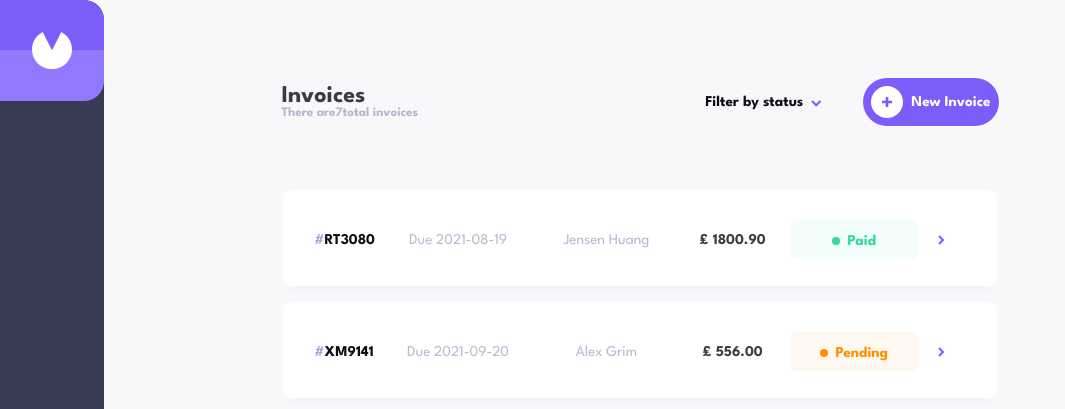
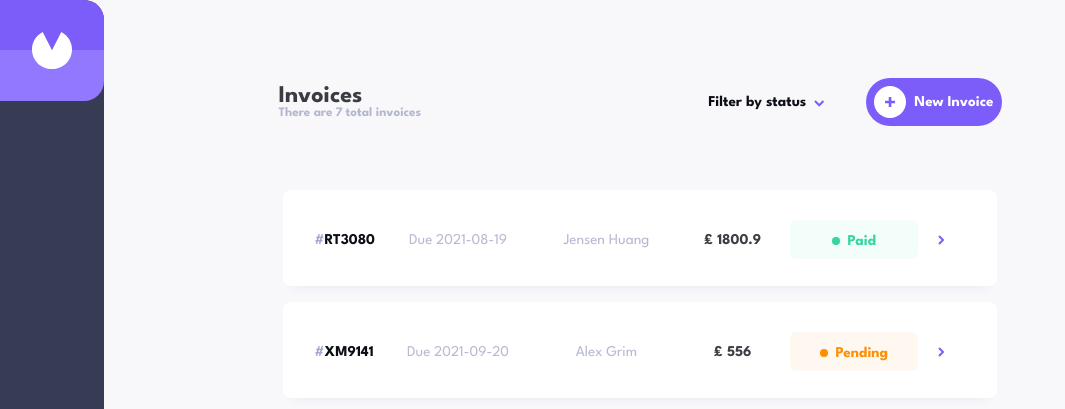
Before and after one commit to Irina923-ar/Invoice-Management-System, a React (Create React App) app: page / in a window 1280 px wide. Shown: the top 409 px of the page, without its empty margins (0-1065 px from the left). Built offline with nearby package versions, Linux system fonts and the light colour scheme; data requests are answered from the project's data file.

Commit message:
update aplication

```diff
--- a/src/components/IndividualPage.js
+++ b/src/components/IndividualPage.js
@@ -207,22 +207,22 @@ const IndividualPage = () => {
                           {item.quantity}
                         </div>
                         <span className="item">x</span>
-                        <div className="item">₤ {item.price.toFixed(2)}</div>
+                        <div className="item">₤ {item.price}</div>
                       </div>
                     ) : (
                       <>
                         <div className="item">{item.quantity}</div>
-                        <div className="item">₤ {item.price.toFixed(2)}</div>
+                        <div className="item">₤ {item.price}</div>
                       </>
                     )}
-                    <div className="content">₤ {item.total.toFixed(2)}</div>
+                    <div className="content">₤ {item.total}</div>
                   </div>
                 ))}
               </div>
               <div className="container-amount-total">
                 <div className="container-amount-total-title">Amount Due</div>
                 <div className="container-amount-total-price">
-                  ₤ {post.total.toFixed(2)}
+                  ₤ {post.total}
                 </div>
               </div>
             </div>
--- a/src/components/Post.js
+++ b/src/components/Post.js
@@ -12,7 +12,7 @@ const Post = ({ post }) => {
           </div>
           <div className="payment-due">Due {post.paymentDue}</div>
           <div className="client-name">{post.clientName}</div>
-          <div className="total">₤ {post.total.toFixed(2)}</div>
+          <div className="total">₤ {post.total}</div>
           <div
             className={`status ${
               post.status === "paid"
--- a/src/index.css
+++ b/src/index.css
@@ -179,6 +179,11 @@ body {
   opacity: 0.6;
   font-weight: var(--fw-bold);
   font-size: var(--fs-100);
+}
+
+.total-invoice-count {
+  margin-left: 3px;
+  margin-right: 3px;
 }
 
 .invoices-text {
```
